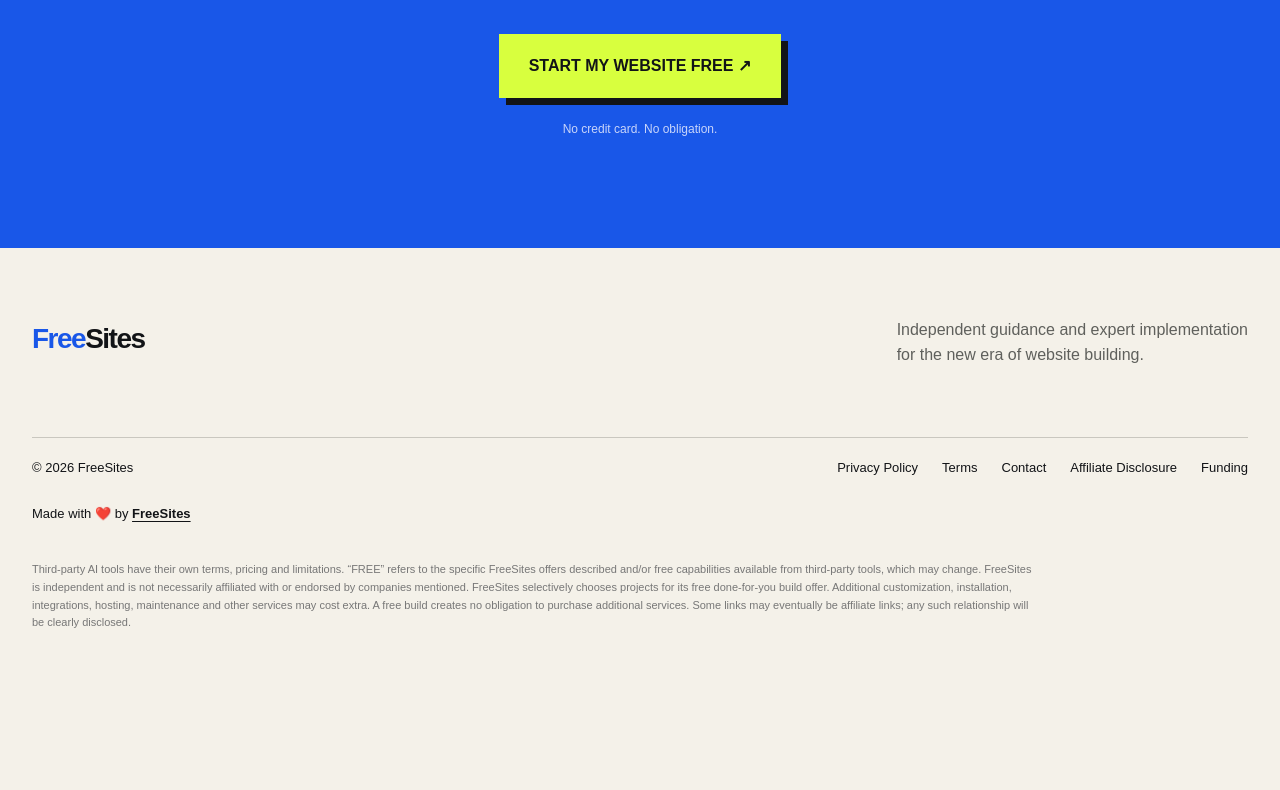
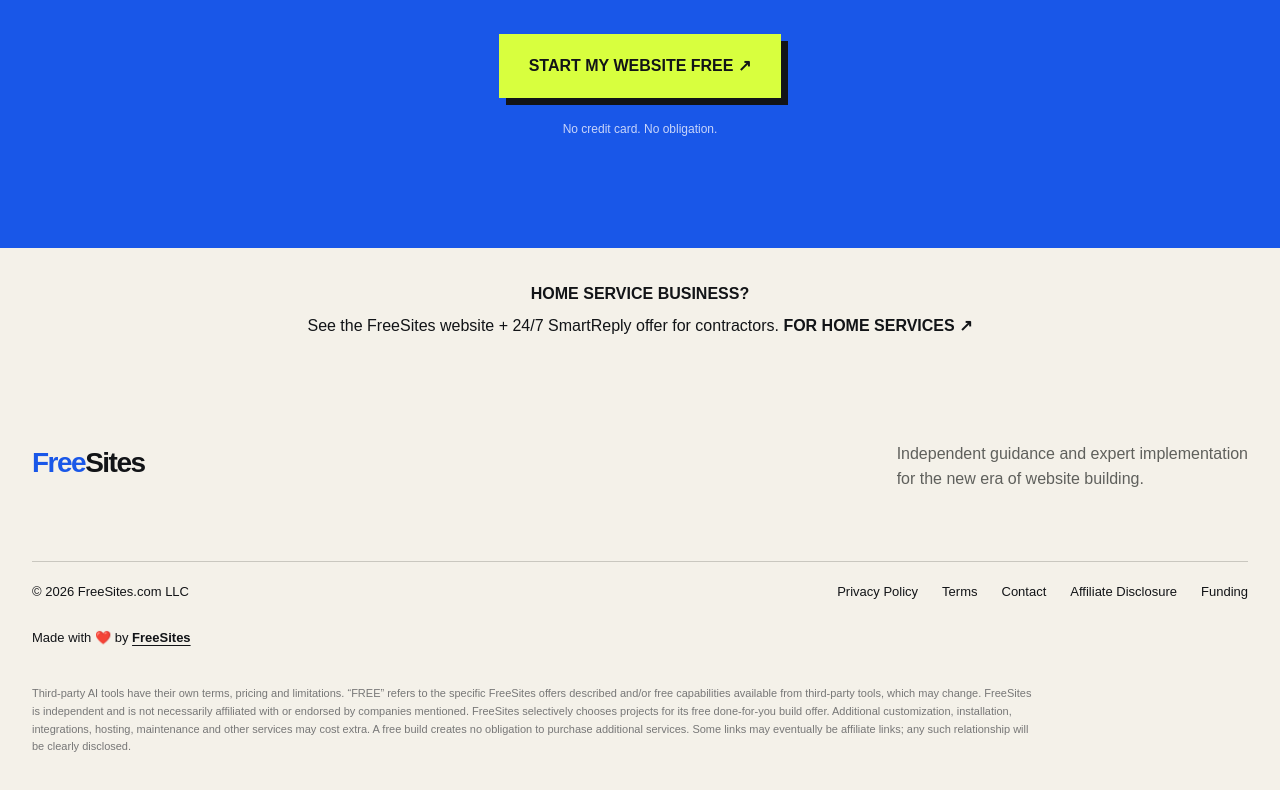
Before and after one commit to lapideas-ai/freesites-com, a Next.js app: page / in a window 1280 px wide. Shown: the part 5238-6028 px from the top of the page. Before the commit the page ends 5910 px from the top, so only its background shows below. Built offline with nearby package versions, Linux system fonts and the light colour scheme.

Commit message:
Move Home Services link above footer and update copyright

```diff
--- a/src/components/sites-v3-home.tsx
+++ b/src/components/sites-v3-home.tsx
@@ -32,6 +32,7 @@ export default function SitesV3Home(){
   <section className="prompt-wrap" id="prompt"><div className="shell prompt-grid"><div><p className="section-num light">04 / YOUR FIRST MOVE</p><h2>One powerful<br/><i>free prompt.</i></h2><p>A useful starting point for whichever leading AI system you choose. Our private production process goes much deeper—but this will get you moving.</p></div><div className="prompt-card"><div className="prompt-label"><span>FREESITES STARTER PROMPT</span><button onClick={copyPrompt}>{copied?"COPIED ✓":"COPY PROMPT ⧉"}</button></div><p>“{starterPrompt}”</p></div></div></section>
   <section className="model shell"><p className="section-num">05 / HOW IT WORKS</p><div className="model-title"><h2>Free gets you to <i>wow.</i><br/>Then, you decide.</h2><p>FreeSites separates seeing the possibility from paying to make it operational. You can stop after the free start—with no obligation.</p></div><div className="steps"><article><b>FREE</b><h3>WOW</h3><p>We design, build and present the possibility. You see the work before paying.</p></article><article><b>OPTIONAL</b><h3>WORKING</h3><p>Choose help with publishing, domains, forms, payments, booking or integrations.</p></article><article><b>ONGOING</b><h3>GROWING</h3><p>Add hosting, optimization, CRM, SmartReply, AI voice, SMS or automation.</p></article></div></section>
   <section className="final" id="apply"><div className="shell final-inner"><p className="section-num light">THE OLD RULES NO LONGER APPLY</p><h2>Why pay thousands<br/>before you see<br/><i>what’s possible?</i></h2><a href="#start">START MY WEBSITE FREE <Arrow/></a><p>No credit card. No obligation.</p></div></section>
-  <footer className="shell"><div className="footer-top"><a className="wordmark" href="#top"><span>Free</span>Sites</a><p>Independent guidance and expert implementation<br/>for the new era of website building.</p></div><div className="footer-links"><span>© 2026 FreeSites</span><div><a href="/privacy">Privacy Policy</a><a href="/terms">Terms</a><a href="mailto:admin@freesites.com">Contact</a><a href="/affiliate-disclosure">Affiliate Disclosure</a><a href="/funding">Funding</a></div></div><p className="made-with">Made with <span aria-label="love">❤️</span> by <a href="https://www.freesites.com/">FreeSites</a></p><p className="legal" id="legal">Third-party AI tools have their own terms, pricing and limitations. “FREE” refers to the specific FreeSites offers described and/or free capabilities available from third-party tools, which may change. FreeSites is independent and is not necessarily affiliated with or endorsed by companies mentioned. FreeSites selectively chooses projects for its free done-for-you build offer. Additional customization, installation, integrations, hosting, maintenance and other services may cost extra. A free build creates no obligation to purchase additional services. Some links may eventually be affiliate links; any such relationship will be clearly disclosed.</p></footer>
+  <section className="shell" style={{padding:"34px 0",textAlign:"center"}}><p style={{margin:"0 0 8px",fontWeight:800}}>HOME SERVICE BUSINESS?</p><p style={{margin:0}}>See the FreeSites website + 24/7 SmartReply offer for contractors. <a href="/contractors" style={{fontWeight:800}}>FOR HOME SERVICES <Arrow/></a></p></section>
+  <footer className="shell"><div className="footer-top"><a className="wordmark" href="#top"><span>Free</span>Sites</a><p>Independent guidance and expert implementation<br/>for the new era of website building.</p></div><div className="footer-links"><span>© 2026 FreeSites.com LLC</span><div><a href="/privacy">Privacy Policy</a><a href="/terms">Terms</a><a href="mailto:admin@freesites.com">Contact</a><a href="/affiliate-disclosure">Affiliate Disclosure</a><a href="/funding">Funding</a></div></div><p className="made-with">Made with <span aria-label="love">❤️</span> by <a href="https://www.freesites.com/">FreeSites</a></p><p className="legal" id="legal">Third-party AI tools have their own terms, pricing and limitations. “FREE” refers to the specific FreeSites offers described and/or free capabilities available from third-party tools, which may change. FreeSites is independent and is not necessarily affiliated with or endorsed by companies mentioned. FreeSites selectively chooses projects for its free done-for-you build offer. Additional customization, installation, integrations, hosting, maintenance and other services may cost extra. A free build creates no obligation to purchase additional services. Some links may eventually be affiliate links; any such relationship will be clearly disclosed.</p></footer>
  </main>
 }
```
